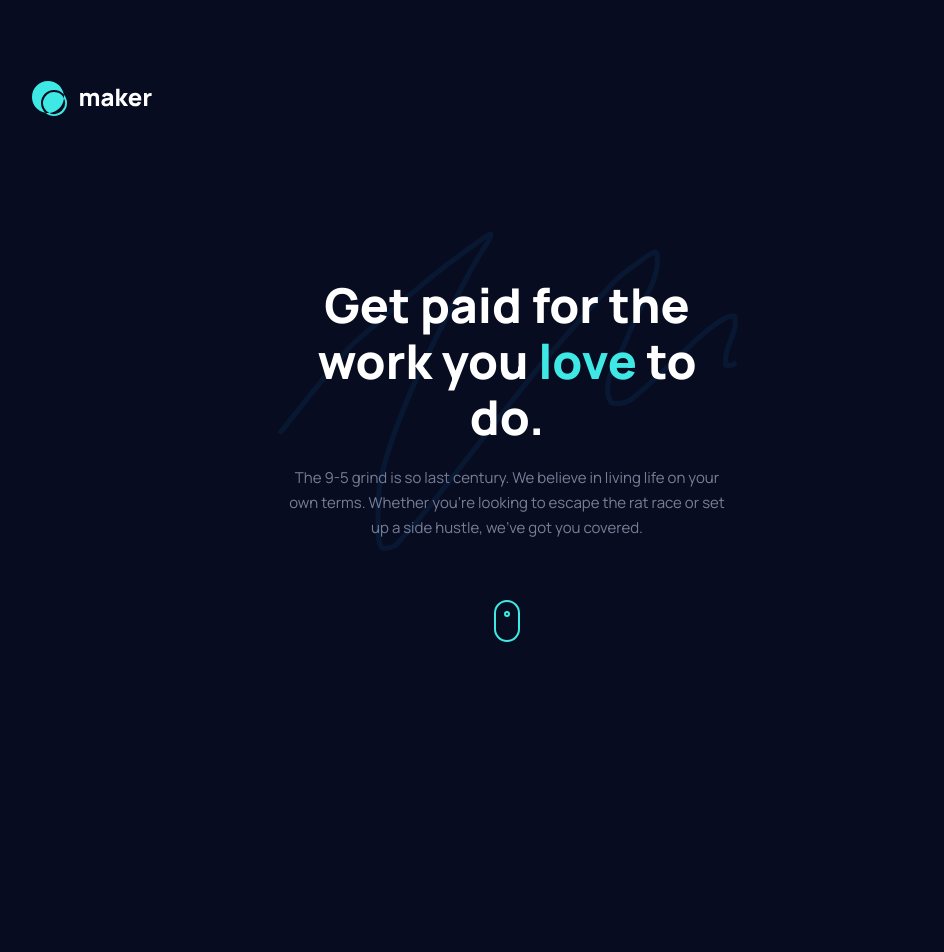
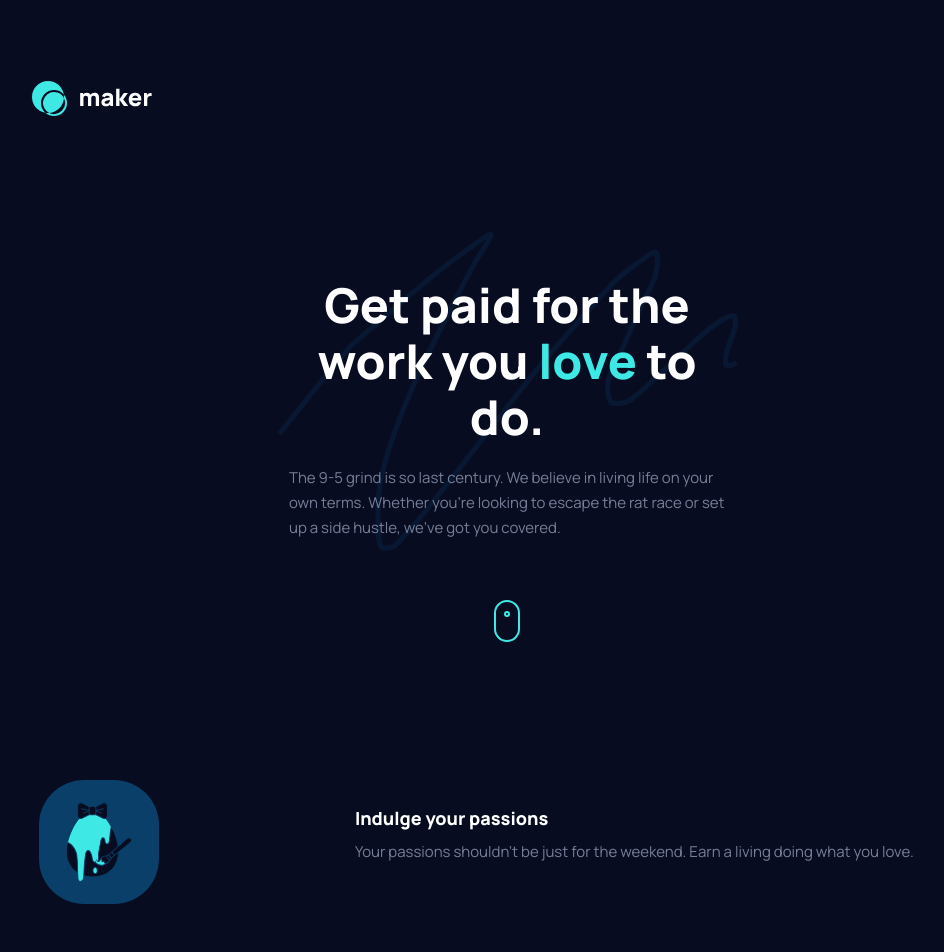
Before and after one commit to ChamuMutezva/maker-pre-launch-landing-page, a React (Create React App) app: page / in a window 1280 px wide. Shown: the top 952 px of the page, without its empty margins (133-1077 px from the left). Before the commit the page ends 800 px from the top, so only its background shows below. Built offline with nearby package versions, Linux system fonts and the light colour scheme.

Commit message:
feat: features section styling for tablets

```diff
--- a/src/App.js
+++ b/src/App.js
@@ -1,10 +1,12 @@
 import './styles/style.css';
 import Header from './header/Header'
+import Main from './main/Main'
 
 function App() {
   return (
     <div className="App">
       <Header />
+      <Main />
     </div>
   );
 }
--- a/src/header/Header.js
+++ b/src/header/Header.js
@@ -26,7 +26,7 @@ const Header = () => {
                         own terms. Whether you’re looking to escape the rat race or set up
                         a side hustle, we’ve got you covered.
                     </p>
-                    <img className="image__scroll" src={iconScroll} alt="icon scroll image" />
+                    <img className="image__scroll" src={iconScroll} alt="icon scroll" />
                 </div>
             </div>
         </header>
--- /dev/null
+++ b/src/main/Main.js
@@ -0,0 +1,25 @@
+import passions from '../assets/illustration-passions.svg'
+import financial from '../assets/illustration-financial-freedom.svg'
+import lifestyle from '../assets/illustration-lifestyle.svg'
+import work from '../assets/illustration-work-anywhere.svg'
+import Features from './features'
+
+const Main = () => {
+    return (
+        <main>
+            <section className="feature__parent">
+                <Features src={passions} alt="passions" caption="Indulge your passions"
+                    text=" Your passions shouldn't be just for the weekend. Earn a living doing what you love." />
+                <Features src={financial} alt="passions" caption="Gain financial freedom"
+                    text="Start making money work for you. There’s nothing quite like earning while you sleep." />
+                <Features src={lifestyle} alt="passions" caption="Choose your lifestyle"
+                    text="Own your daily schedule. Fancy a lie-in? Go for it! Take charge of your week." />
+                <Features src={work} alt="passions" caption=" Work from anywhere"
+                    text=" Selling online means not being pinned down. Want to work AND travel? Go for it!
+                "/>
+            </section>
+        </main>
+
+    )
+}
+export default Main
--- /dev/null
+++ b/src/main/features.js
@@ -0,0 +1,17 @@
+const Features = (props) => {
+    return (
+        <div className="feature">
+            <div className="feature__container">
+                <div className="feature__container__img">
+                    <img className="feature__img" src={props.src} alt={props.alt} />
+                </div>
+                <div className="feature__container__captions">
+                    <h2>{props.caption}</h2>
+                    <p>{props.text}</p>
+                </div>
+            </div>
+
+        </div>
+    )
+}
+export default Features
--- a/src/styles/style.css
+++ b/src/styles/style.css
@@ -113,7 +113,8 @@ body {
   color: #3EE9E5;
 }
 
-.hero__text__main {
+.hero__text__main,
+.feature__container__captions p {
   font-size: 0.9375rem;
   text-align: center;
   line-height: 25px;
@@ -123,6 +124,46 @@ body {
 .image__scroll {
   display: block;
   margin: 55px auto;
+}
+
+/* ----------------------------------------------------
+
+                MAIN SECTION
+
+------------------------------------------------------- */
+.feature__container__img {
+  width: 120px;
+  height: 124px;
+  margin: auto;
+  background: #093f69;
+  display: -webkit-box;
+  display: -ms-flexbox;
+  display: flex;
+  place-content: center;
+  -webkit-box-align: center;
+      -ms-flex-align: center;
+          align-items: center;
+  border-radius: 45px;
+}
+
+.feature__img {
+  width: 66px;
+}
+
+.feature__container__captions {
+  padding: 24px;
+}
+
+.feature__container__captions h2 {
+  font-size: 1.125rem;
+  font-weight: 800;
+  margin-top: 5px;
+  margin-bottom: 12px;
+  text-align: center;
+}
+
+.feature {
+  margin-top: 72px;
 }
 
 @media screen and (min-width: 768px) {
@@ -170,6 +211,33 @@ body {
   .image__scroll {
     margin: 50px auto;
   }
+  /* -----------------------------------------
+                FEATURE SECTION
+        ---------------------------------------------------- */
+  .feature__container {
+    display: -webkit-box;
+    display: -ms-flexbox;
+    display: flex;
+  }
+  .feature__container__captions {
+    display: -webkit-box;
+    display: -ms-flexbox;
+    display: flex;
+    -webkit-box-orient: vertical;
+    -webkit-box-direction: normal;
+        -ms-flex-direction: column;
+            flex-direction: column;
+    -webkit-box-align: start;
+        -ms-flex-align: start;
+            align-items: flex-start;
+  }
+  .hero__text__main,
+  .feature__container__captions p {
+    text-align: left;
+  }
+  .feature__container__captions {
+    width: 60%;
+  }
 }
 
 @media screen and (min-width: 1180px) {
@@ -180,7 +248,8 @@ body {
   .hero {
     padding-top: 50px;
   }
-  .left__panel .hero__img, .right__panel .hero__img {
+  .left__panel .hero__img,
+  .right__panel .hero__img {
     width: 120%;
     height: 100%;
     /* margin-left: 82px; */
--- a/src/styles/style.scss
+++ b/src/styles/style.scss
@@ -56,17 +56,59 @@ body {
     color: $txbg-color;
 }
 
-.hero__text__main {
+@mixin parastyles {
     font-size: 0.9375rem;
     text-align: center;
     line-height: 25px;
     color: $tx-grey;
 }
 
+.hero__text__main,
+.feature__container__captions p {
+    @include parastyles;
+}
+
 .image__scroll {
     display: block;
     margin: 55px auto;
 }
+
+/* ----------------------------------------------------
+
+                MAIN SECTION
+
+------------------------------------------------------- */
+.feature__container__img {
+    width: 120px;
+    height: 124px;
+    margin: auto;
+    background: #093f69;
+    display: flex;
+    place-content: center;
+    align-items: center;
+    border-radius: 45px;
+}
+
+.feature__img {
+    width: 66px;
+}
+
+.feature__container__captions {
+    padding: 24px;
+}
+
+.feature__container__captions h2 {
+    font-size: 1.125rem;
+    font-weight: 800;
+    margin-top: 5px;
+    margin-bottom: 12px;
+    text-align: center;
+}
+
+.feature {
+    margin-top: 72px;
+}
+
 
 @media screen and (min-width: 768px) {
     .hero {
@@ -111,6 +153,27 @@ body {
     .image__scroll {
         margin: 50px auto;
     }
+
+    /* -----------------------------------------
+                FEATURE SECTION
+        ---------------------------------------------------- */
+    .feature__container {
+        display: flex;
+    }
+
+    .feature__container__captions {
+        display: flex;
+        flex-direction: column;
+        align-items: flex-start;
+    }
+
+    .hero__text__main,
+    .feature__container__captions p {
+        text-align: left;
+    }
+    .feature__container__captions {
+        width: 60%;
+    }
 }
 
 @media screen and (min-width: 1180px) {
@@ -118,31 +181,40 @@ body {
         margin-top: 81px;
         margin-left: 165px;
     }
+
     .hero {
         padding-top: 50px;
     }
-    .left__panel .hero__img, .right__panel .hero__img {
+
+    .left__panel .hero__img,
+    .right__panel .hero__img {
         width: 120%;
         height: 100%;
         /* margin-left: 82px; */
         object-fit: fill;
     }
+
     .left__panel .hero__img {
         margin-left: -58px;
     }
+
     .right__panel .hero__img {
         margin-left: -58px;
     }
+
     .hero__text__title {
         padding: 30px 140px 10px;
         font-size: 3rem;
         line-height: 56px;
     }
+
     .hero__text__main {
         padding: 10px 150px;
     }
+
     .hero__text {
         background-size: 60%;
         background-position: center top;
     }
+
 }
```
Also changed, not shown: src/starter.html (+0 -9 lines), 1 other file (tests, documents, lock files or other folders).
